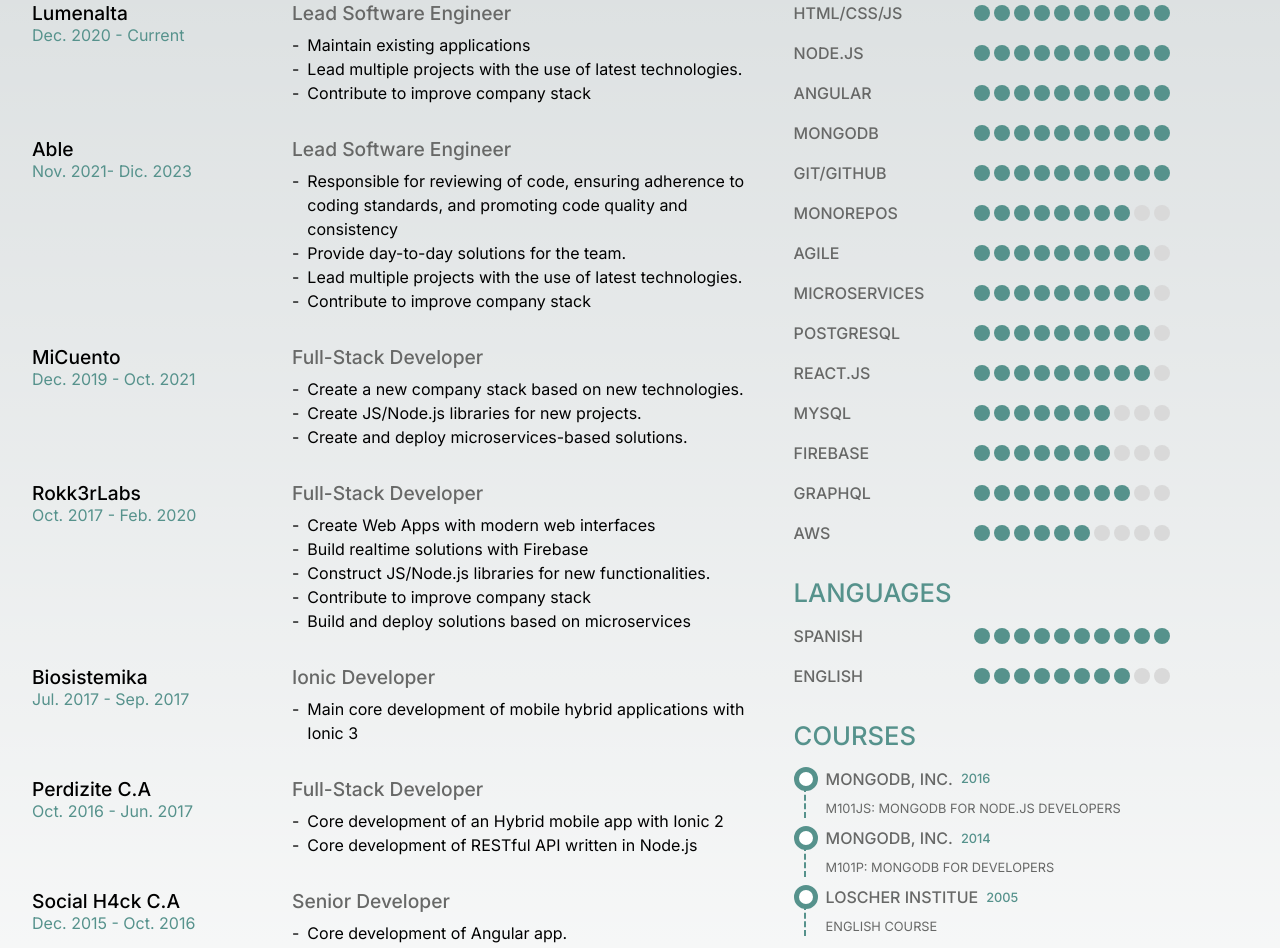
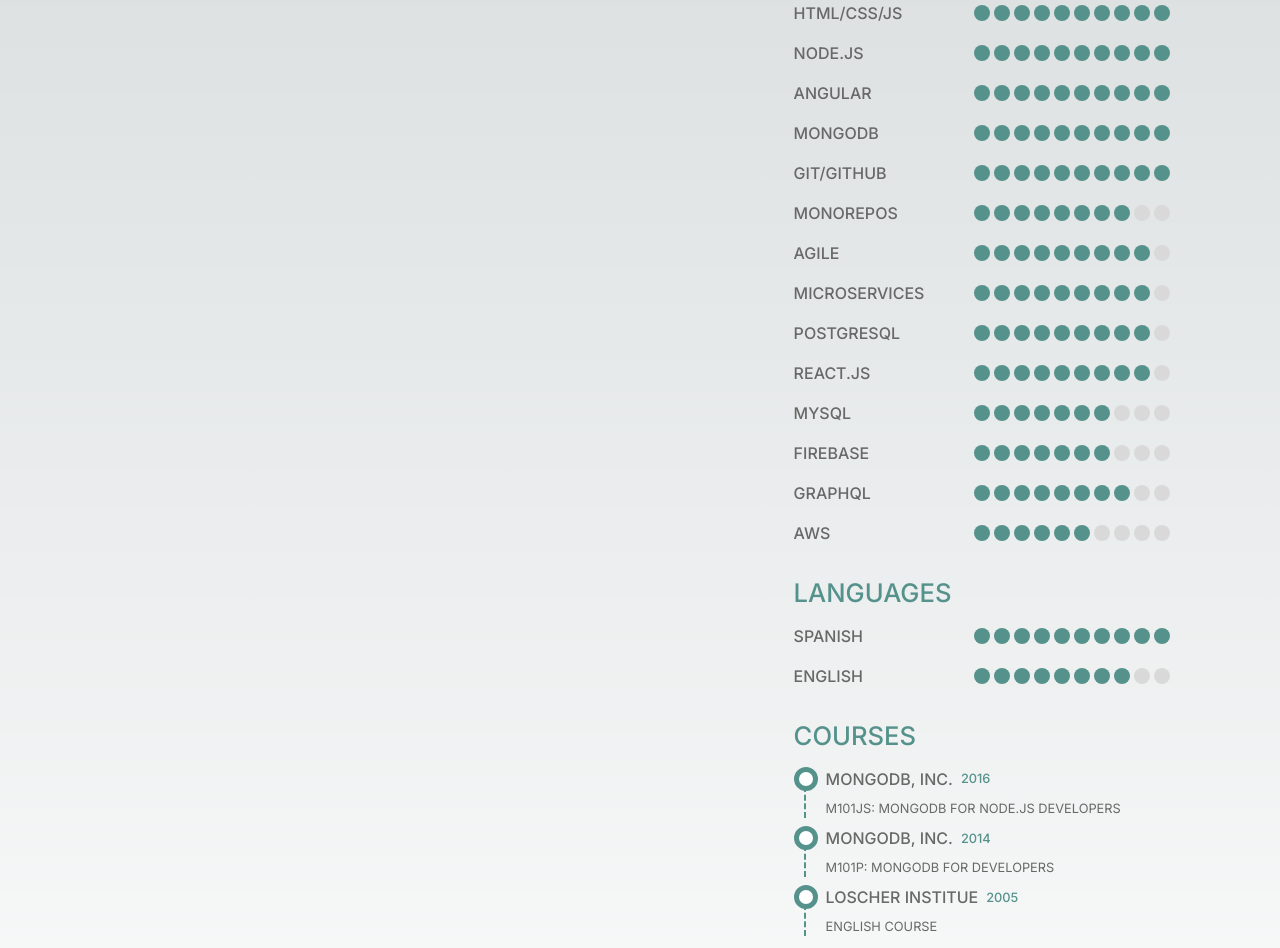
Before and after one commit to Maat5/maat5.github.io, a Next.js app: page / in a window 1280 px wide. Shown: the part 280-1228 px from the top of the page. Built offline with nearby package versions, Linux system fonts and the light colour scheme.

Commit message:
disable exp

```diff
--- a/src/app/content.ts
+++ b/src/app/content.ts
@@ -23,80 +23,81 @@ const data: ResumeData = {
       degree: "Information Engineering Degree",
     },
   ],
-  experience: [
-    {
-      company: "Lumenalta",
-      period: "Dec. 2020 - Current",
-      position: "Lead Software Engineer",
-      responsibilities: [
-        "Maintain existing applications",
-        "Lead multiple projects with the use of latest technologies.",
-        "Contribute to improve company stack",
-      ],
-    },
-    {
-      company: "Able",
-      period: "Nov. 2021- Dic. 2023",
-      position: "Lead Software Engineer",
-      responsibilities: [
-        "Responsible for reviewing of code, ensuring adherence to coding standards, and promoting code quality and consistency",
-        "Provide day-to-day solutions for the team.",
-        "Lead multiple projects with the use of latest technologies.",
-        "Contribute to improve company stack",
-      ],
-    },
-    {
-      company: "MiCuento",
-      period: "Dec. 2019 - Oct. 2021",
-      position: "Full-Stack Developer",
-      responsibilities: [
-        "Create a new company stack based on new technologies.",
-        "Create JS/Node.js libraries for new projects.",
-        "Create and deploy microservices-based solutions.",
-      ],
-    },
-    {
-      company: "Rokk3rLabs",
-      period: "Oct. 2017 - Feb. 2020",
-      position: "Full-Stack Developer",
-      responsibilities: [
-        "Create Web Apps with modern web interfaces",
-        "Build realtime solutions with Firebase",
-        "Construct JS/Node.js libraries for new functionalities.",
-        "Contribute to improve company stack",
-        "Build and deploy solutions based on microservices",
-      ],
-    },
-    {
-      company: "Biosistemika",
-      period: "Jul. 2017 - Sep. 2017",
-      position: "Ionic Developer",
-      responsibilities: [
-        "Main core development of mobile hybrid applications with Ionic 3",
-      ],
-    },
-    {
-      company: "Perdizite C.A",
-      period: "Oct. 2016 - Jun. 2017",
-      position: "Full-Stack Developer",
-      responsibilities: [
-        "Core development of an Hybrid mobile app with Ionic 2",
-        "Core development of RESTful API written in Node.js",
-      ],
-    },
-    {
-      company: "Social H4ck C.A",
-      period: "Dec. 2015 - Oct. 2016",
-      position: "Senior Developer",
-      responsibilities: [
-        "Core development of Angular app.",
-        "Create new modules for Angular app.",
-        "Integrating 3rd party services like Facebook, Twitter and Instagram.",
-        "RESTfull API written in Node.Js",
-        "Config builds and tools used in app with Gulp.",
-      ],
-    },
-  ],
+  experience: [],
+  // experience: [
+  //   {
+  //     company: "Lumenalta",
+  //     period: "Dec. 2020 - Current",
+  //     position: "Lead Software Engineer",
+  //     responsibilities: [
+  //       "Maintain existing applications",
+  //       "Lead multiple projects with the use of latest technologies.",
+  //       "Contribute to improve company stack",
+  //     ],
+  //   },
+  //   {
+  //     company: "Able",
+  //     period: "Nov. 2021- Dic. 2023",
+  //     position: "Lead Software Engineer",
+  //     responsibilities: [
+  //       "Responsible for reviewing of code, ensuring adherence to coding standards, and promoting code quality and consistency",
+  //       "Provide day-to-day solutions for the team.",
+  //       "Lead multiple projects with the use of latest technologies.",
+  //       "Contribute to improve company stack",
+  //     ],
+  //   },
+  //   {
+  //     company: "MiCuento",
+  //     period: "Dec. 2019 - Oct. 2021",
+  //     position: "Full-Stack Developer",
+  //     responsibilities: [
+  //       "Create a new company stack based on new technologies.",
+  //       "Create JS/Node.js libraries for new projects.",
+  //       "Create and deploy microservices-based solutions.",
+  //     ],
+  //   },
+  //   {
+  //     company: "Rokk3rLabs",
+  //     period: "Oct. 2017 - Feb. 2020",
+  //     position: "Full-Stack Developer",
+  //     responsibilities: [
+  //       "Create Web Apps with modern web interfaces",
+  //       "Build realtime solutions with Firebase",
+  //       "Construct JS/Node.js libraries for new functionalities.",
+  //       "Contribute to improve company stack",
+  //       "Build and deploy solutions based on microservices",
+  //     ],
+  //   },
+  //   {
+  //     company: "Biosistemika",
+  //     period: "Jul. 2017 - Sep. 2017",
+  //     position: "Ionic Developer",
+  //     responsibilities: [
+  //       "Main core development of mobile hybrid applications with Ionic 3",
+  //     ],
+  //   },
+  //   {
+  //     company: "Perdizite C.A",
+  //     period: "Oct. 2016 - Jun. 2017",
+  //     position: "Full-Stack Developer",
+  //     responsibilities: [
+  //       "Core development of an Hybrid mobile app with Ionic 2",
+  //       "Core development of RESTful API written in Node.js",
+  //     ],
+  //   },
+  //   {
+  //     company: "Social H4ck C.A",
+  //     period: "Dec. 2015 - Oct. 2016",
+  //     position: "Senior Developer",
+  //     responsibilities: [
+  //       "Core development of Angular app.",
+  //       "Create new modules for Angular app.",
+  //       "Integrating 3rd party services like Facebook, Twitter and Instagram.",
+  //       "RESTfull API written in Node.Js",
+  //       "Config builds and tools used in app with Gulp.",
+  //     ],
+  //   },
+  // ],
   knowledgeAndTools: {
     primary: [
       { name: "HTML/CSS/JS", level: 10 },
```
